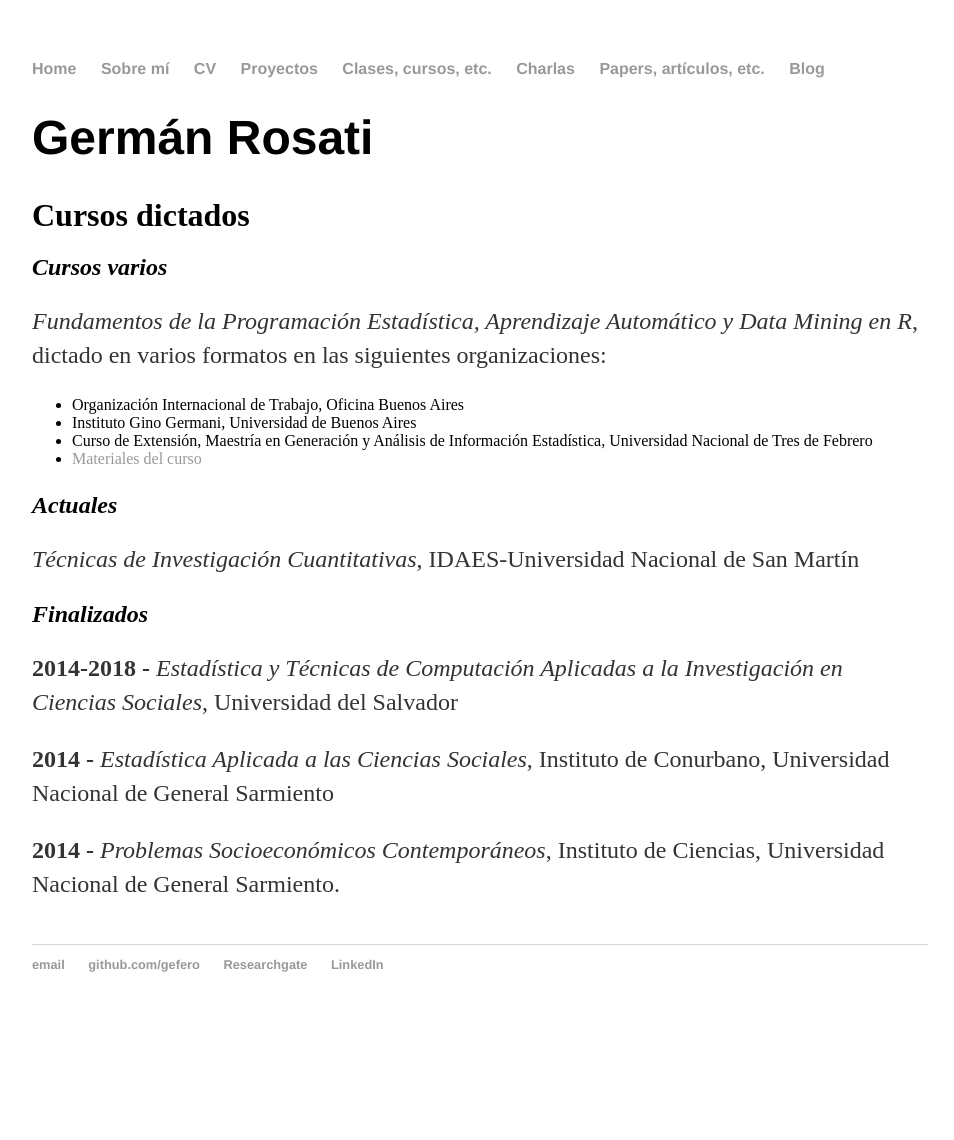
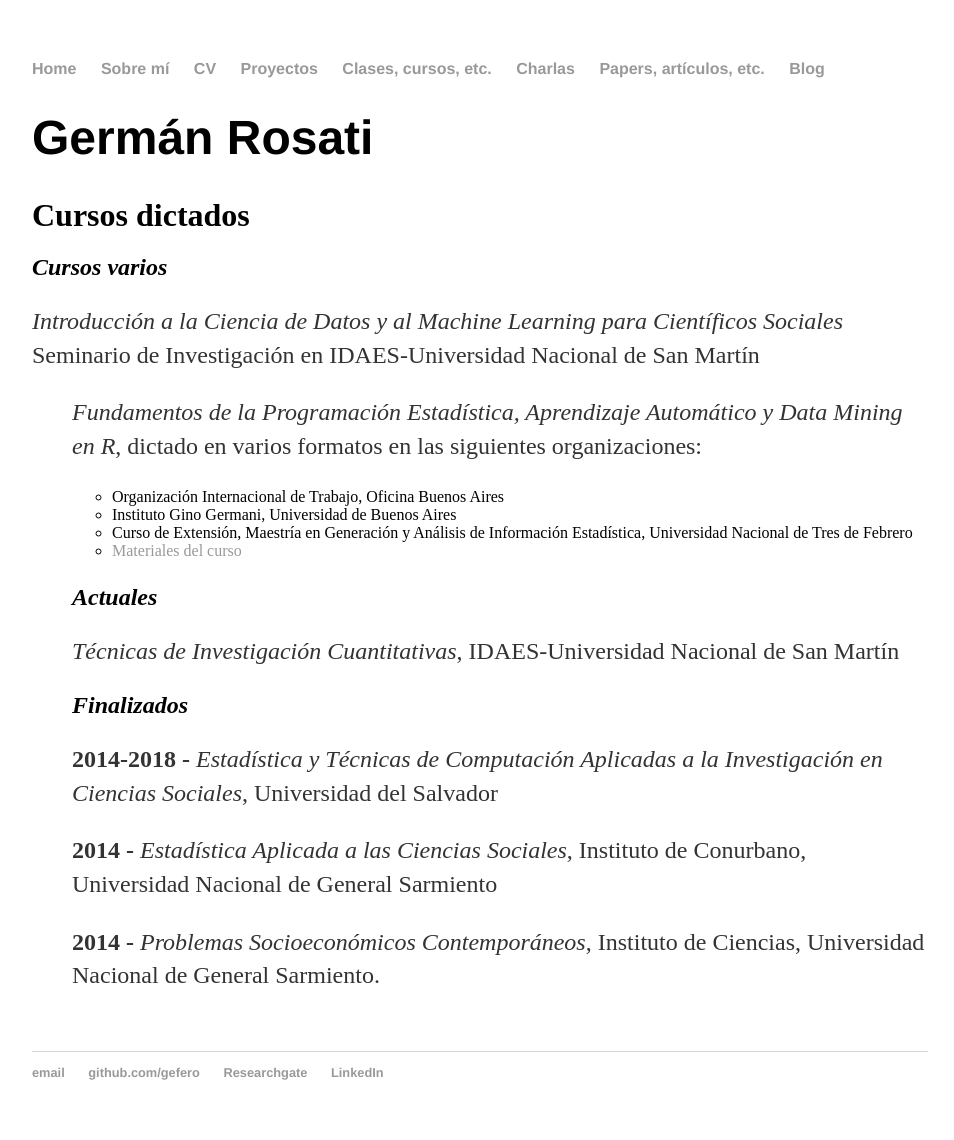
Before and after one commit to gefero/gefero.github.io, a Jekyll site: the page built from classes/index.html, in a window 1280 px wide. Shown: the whole page, without its empty margins (160-1114 px from the left). Built offline with Jekyll 4.4.1, drawn with Linux system fonts in a browser that asks for light colours; before the commit the page ends 1032 px from its top, so only the background shows below that.

Commit message:
Updt classes

```diff
--- a/classes/index.html
+++ b/classes/index.html
@@ -6,6 +6,9 @@ title: Clases, cursos, etc.
 	<h1>Germán Rosati</h1>
 	<h2><font size="6">Cursos dictados</font></h2>
 	<h2><i>Cursos varios</i></h2>
+	<p><i>Introducción a la Ciencia de Datos y al Machine Learning para Científicos Sociales</i> Seminario de Investigación en IDAES-Universidad Nacional de San Martín</p>
+	<p><ul>
+
 	<p><i>Fundamentos de la Programación Estadística, Aprendizaje Automático y Data Mining en R</i>, dictado en varios formatos en las siguientes organizaciones:</p>
 	<p><ul>
 	  <li>Organización Internacional de Trabajo, Oficina Buenos Aires</li>
```
